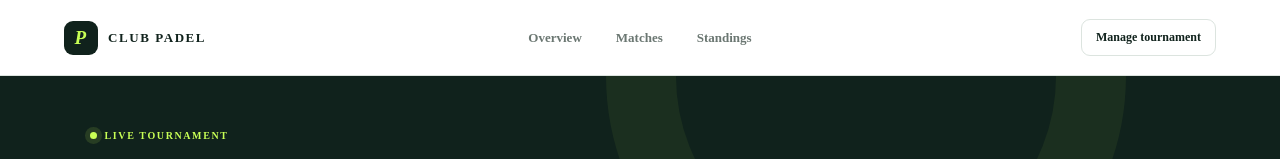
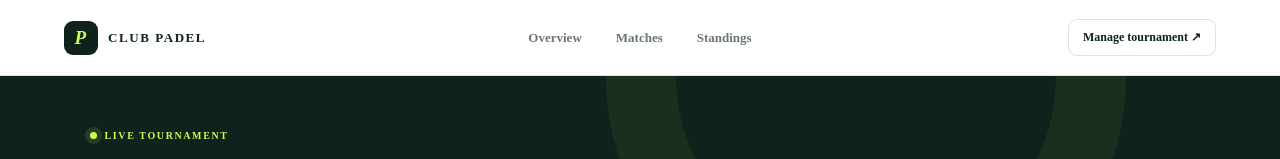
Before and after one commit to AhmedAtefAli/padel-tournament-manager, a React (Vite) app: page / in a window 1280 px wide. Shown: the top 159 px of the page. Built offline with nearby package versions, Linux system fonts and the light colour scheme; no server answers; the database is empty.

Commit message:
Open tournament login in a new tab

```diff
--- a/src/public/PublicApp.tsx
+++ b/src/public/PublicApp.tsx
@@ -9,7 +9,7 @@ export default function PublicApp() {
   const away = tournament.teams.find(team => team.id === live?.away);
   const standings = [...tournament.teams].sort((a, b) => b.points - a.points).slice(0, 4);
 
-  return <main className="shell"><header className="topbar"><a className="brand" href="#top"><span className="brand-mark">P</span><span>CLUB PADEL</span></a><nav className="nav"><a href="#overview">Overview</a><a href="#matches">Matches</a><a href="#standings">Standings</a></nav><a className="admin-link" href="?admin=1">Manage tournament</a></header>
+  return <main className="shell"><header className="topbar"><a className="brand" href="#top"><span className="brand-mark">P</span><span>CLUB PADEL</span></a><nav className="nav"><a href="#overview">Overview</a><a href="#matches">Matches</a><a href="#standings">Standings</a></nav><a className="admin-link" href="?admin=1" target="_blank" rel="noreferrer">Manage tournament ↗</a></header>
     <section className="hero" id="overview"><div><p className="eyebrow"><span className="live-dot"/> LIVE TOURNAMENT</p><h1>{tournament.name}</h1><p className="hero-copy">Follow every match, point and position live from the club courts.</p></div><div className="hero-stats"><div><strong>{tournament.teams.length}</strong><span>TEAMS</span></div><div><strong>{tournament.matches.length}</strong><span>MATCHES</span></div><div><strong>{new Set(tournament.matches.map(match => match.court)).size}</strong><span>COURTS</span></div></div></section>
     <section className="content-grid"><div id="matches"><div className="section-title"><div><p className="kicker">ON COURT NOW</p><h2>Live match</h2></div><span className="updated">Live updates</span></div>{live && <article className="live-card"><div className="match-meta"><span className="live-pill">{live.status.toUpperCase()}</span><span>{live.court} · {tournament.format}</span></div><div className="score-row"><div className="team"><span className="avatar lime">{home?.name.slice(0, 2).toUpperCase()}</span><div><strong>{home?.name}</strong><small>{home?.players}</small></div></div><div className="score"><strong>{live.homeScore}</strong><span>—</span><strong>{live.awayScore}</strong><small>LIVE SCORE</small></div><div className="team away"><div><strong>{away?.name}</strong><small>{away?.players}</small></div><span className="avatar blue">{away?.name.slice(0, 2).toUpperCase()}</span></div></div><div className="sets"><span>SETS</span><b>{live.sets || 'Not started'}</b></div></article>}<div className="section-title upcoming"><div><p className="kicker">FULL TOURNAMENT</p><h2>Matches by stage</h2></div></div><PublicStageSections tournament={tournament}/></div>
       <aside className="standings-card" id="standings"><div className="section-title"><div><p className="kicker">GROUP STAGE</p><h2>Standings</h2></div></div><div className="table-head"><span>TEAM</span><span>P</span><span>W</span><span>PTS</span></div>{standings.map((team, index) => <div className="standing" key={team.id}><span className={`rank ${index === 0 ? 'first' : ''}`}>{index + 1}</span><div><strong>{team.name}</strong><small>{team.players}</small></div><span>{team.played}</span><span>{team.won}</span><b>{team.points}</b></div>)}</aside>
```
